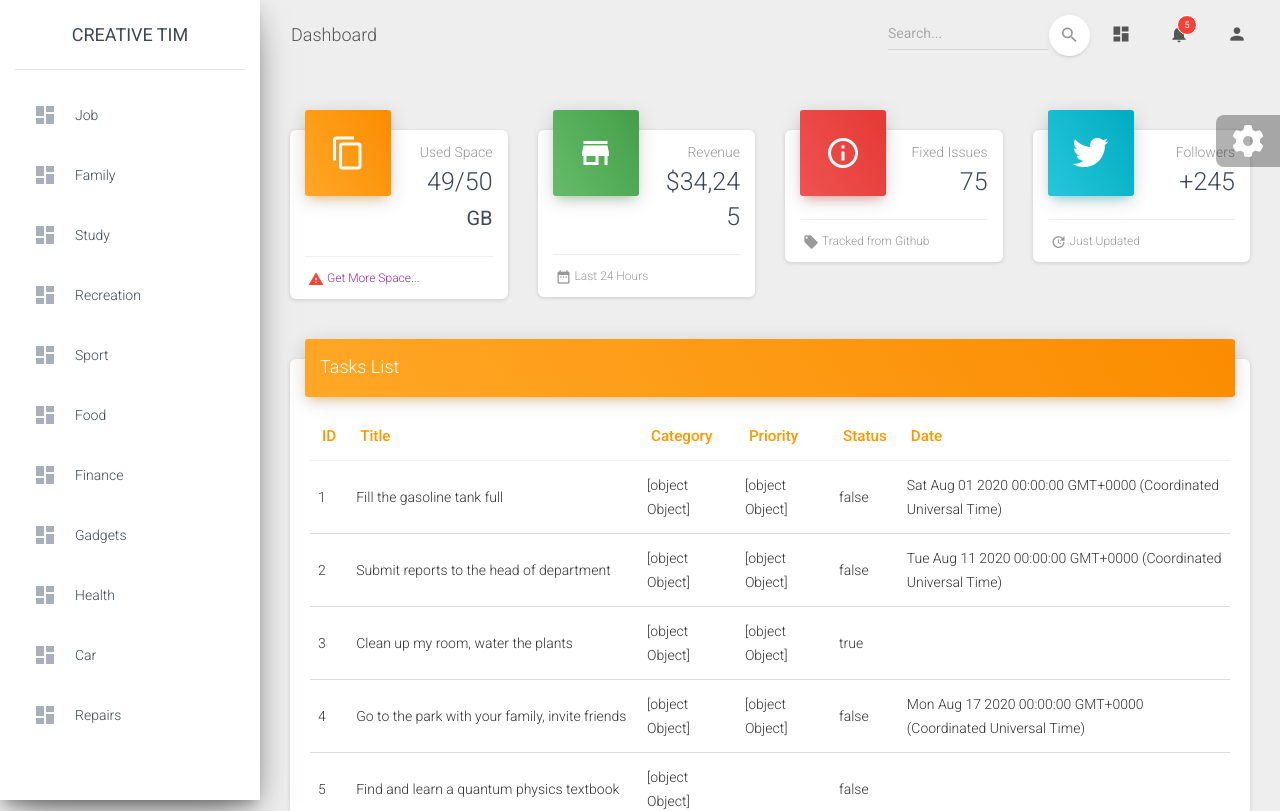
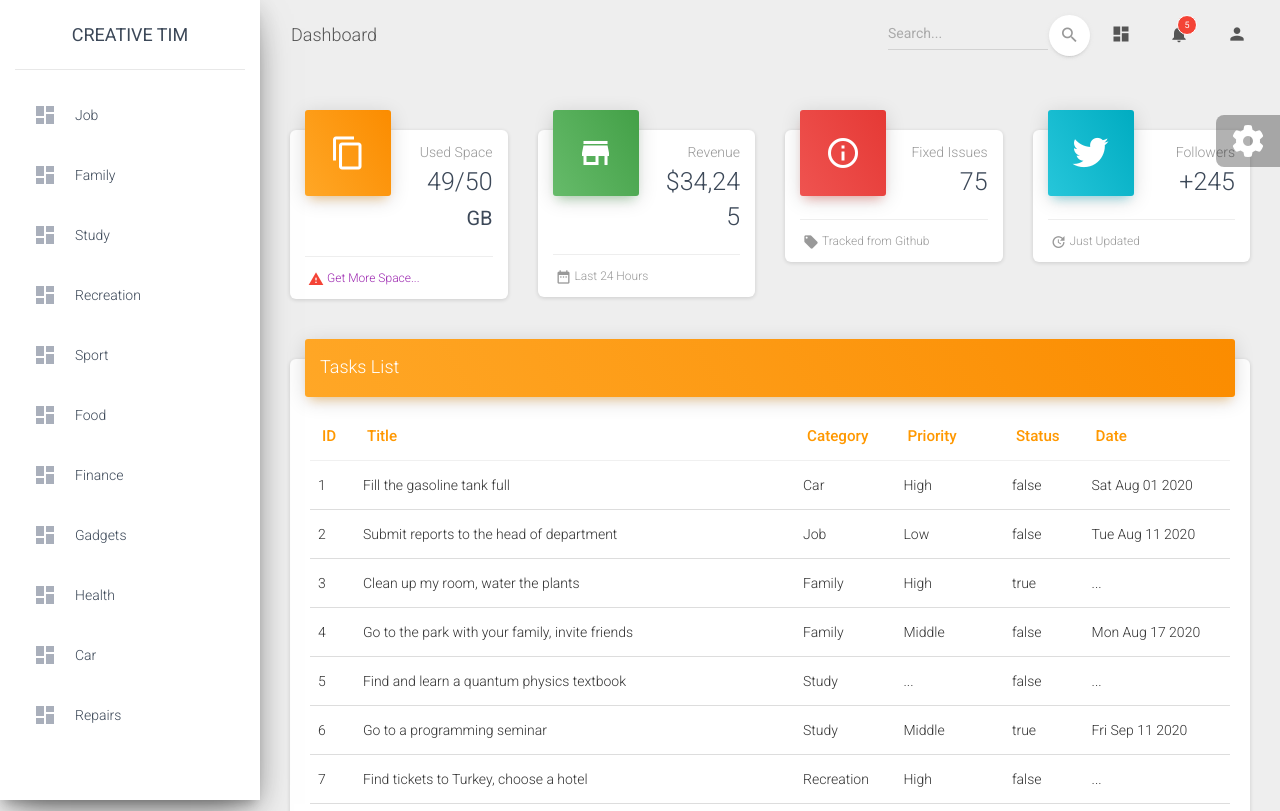
Before and after one commit to DinaPeikr/Todo, an Angular app: page / in a window 1280 px wide. Shown: the top 811 px of the page. Built offline with nearby package versions, Linux system fonts and the light colour scheme.

Commit message:
added rxjs: Subject Tasks and subscriber for render tasks by category

```diff
--- a/src/app/service/data-handler.service.ts
+++ b/src/app/service/data-handler.service.ts
@@ -1,25 +1,34 @@
 import {Injectable} from '@angular/core';
 import {Category} from '../model/Category';
 import {TestData} from '../data/TestData';
-import { Task } from '../model/Task';
+import {Task} from '../model/Task';
+import {Subject} from 'rxjs';
 
 @Injectable({
   providedIn: 'root'
 })
 export class DataHandlerService {
+  tasksSubject = new Subject<Task[]>();
 
   constructor() {
+    this.fillTasks();
   }
 
   getCategories(): Category[] {
     return TestData.categories;
   }
+
+  fillTasks(): void {
+    this.tasksSubject.next(TestData.tasks);
+  }
+
   getTasks(): Task[] {
     return TestData.tasks;
   }
-  getTasksByCategory(category: Category): Task[] {
-    const tasks = TestData.tasks.filter((t) => t.category === category);
+
+  fillTasksByCategory(category: Category): void {
+    const tasks = TestData.tasks.filter((task) => task.category === category);
     console.log(tasks);
-    return tasks;
+    this.tasksSubject.next(tasks);
   }
 }
--- a/src/app/views/categories/categories.component.ts
+++ b/src/app/views/categories/categories.component.ts
@@ -18,6 +18,6 @@ export class CategoriesComponent implements OnInit {
   }
 
   showTasksByCategory(category: Category): any {
-    this.dataHandler.getTasksByCategory(category);
+    this.dataHandler.fillTasksByCategory(category);
   }
 }
--- a/src/app/views/tasks/tasks.component.html
+++ b/src/app/views/tasks/tasks.component.html
@@ -16,10 +16,13 @@
         <tr *ngFor="let task of tasks">
           <td>{{task.id}}</td>
           <td>{{task.title}}</td>
-          <td>{{task.category}}</td>
-          <td>{{task.priority}}</td>
+          <td *ngIf="task.category; else no_category">{{task.category.title}}</td>
+          <ng-template #no_category><td>...</td></ng-template>
+          <td *ngIf="task.priority; else no_priority">{{task.priority.title}}</td>
+          <ng-template #no_priority><td>...</td></ng-template>
           <td>{{task.completed}}</td>
-          <td>{{task.date}}</td>
+          <td *ngIf="task.date; else no_date">{{task.date.toDateString()}}</td>
+          <ng-template #no_date><td>...</td></ng-template>
         </tr>
         </tbody>
       </table>
--- a/src/app/views/tasks/tasks.component.ts
+++ b/src/app/views/tasks/tasks.component.ts
@@ -10,9 +10,12 @@ import {Task} from '../../model/Task';
 })
 export class TasksComponent implements OnInit {
   tasks: Task[];
-  constructor(private dataHandler: DataHandlerService) { }
+  constructor(private dataHandler: DataHandlerService) {
+
+  }
 
   ngOnInit(): void {
     this.tasks = this.dataHandler.getTasks();
+    this.dataHandler.tasksSubject.subscribe(tasks => this.tasks = tasks );
   }
 }
```
